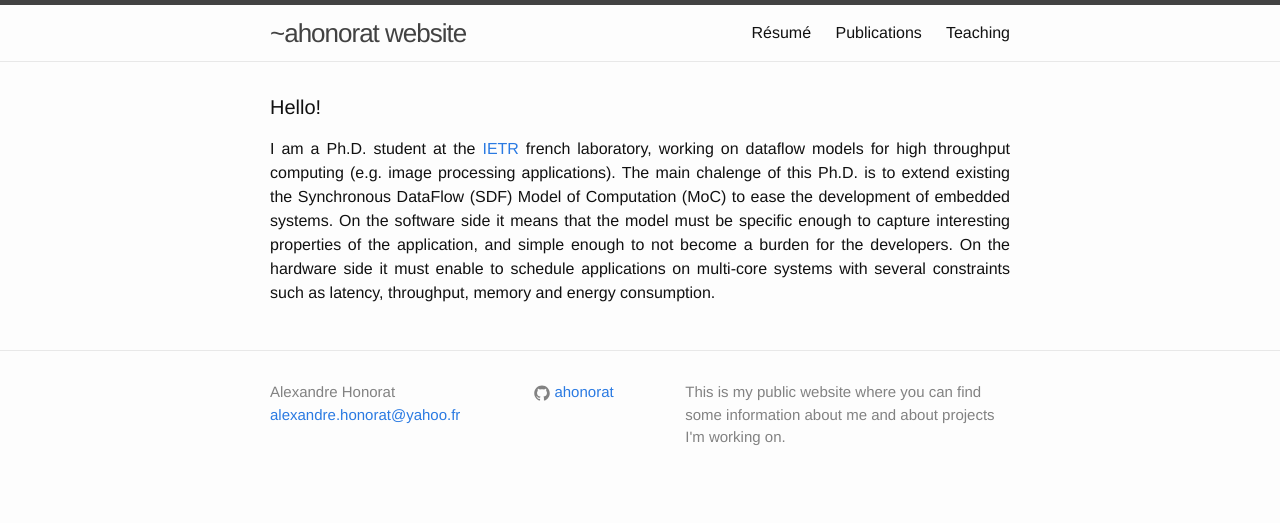
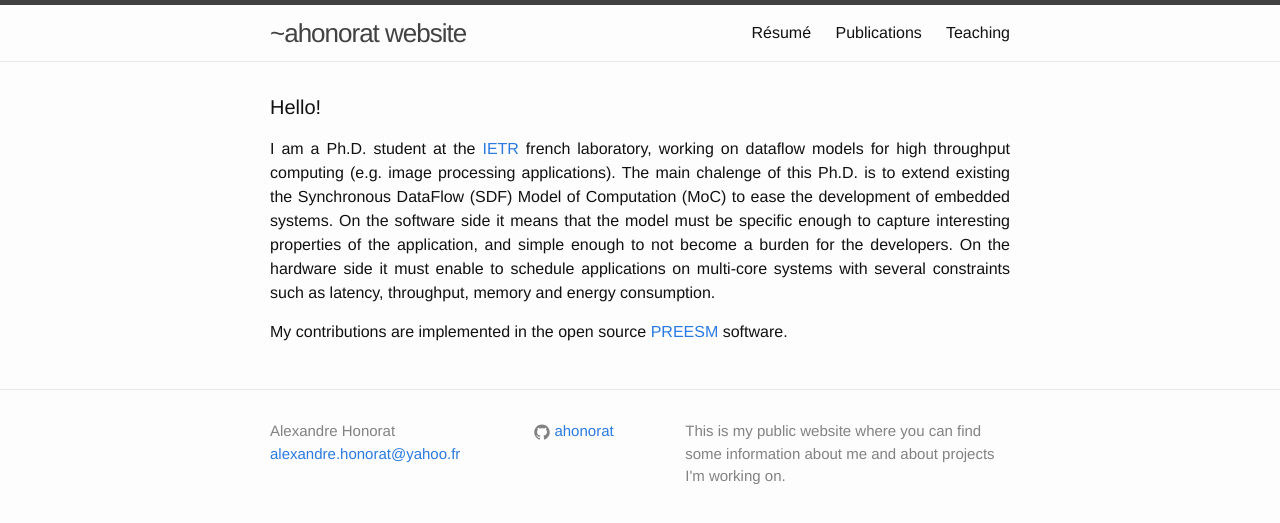
Before and after one commit to ahonorat/ahonorat.github.io, a Jekyll site: the page built from index.html, in a window 1280 px wide. Shown: the top 523 px of the page. Built offline with Jekyll 4.4.1, drawn with Linux system fonts in a browser that asks for light colours.

Commit message:
Updating preesm links

```diff
--- a/index.html
+++ b/index.html
@@ -13,5 +13,9 @@ layout: default
     On the software side it means that the model must be specific enough to capture interesting properties of the application, and simple enough to not become a burden for the developers.
     On the hardware side it must enable to schedule applications on multi-core systems with several constraints such as latency, throughput, memory and energy consumption.
   </p>
+  <p align="justify">
+    My contributions are implemented in the open source <a href="https://preesm.github.io">PREESM</a> software.
+  </p>
+
 
 </div>
```
Also changed, not shown: about.md (+1 -1 lines), publi.md (+1 -0 lines).
